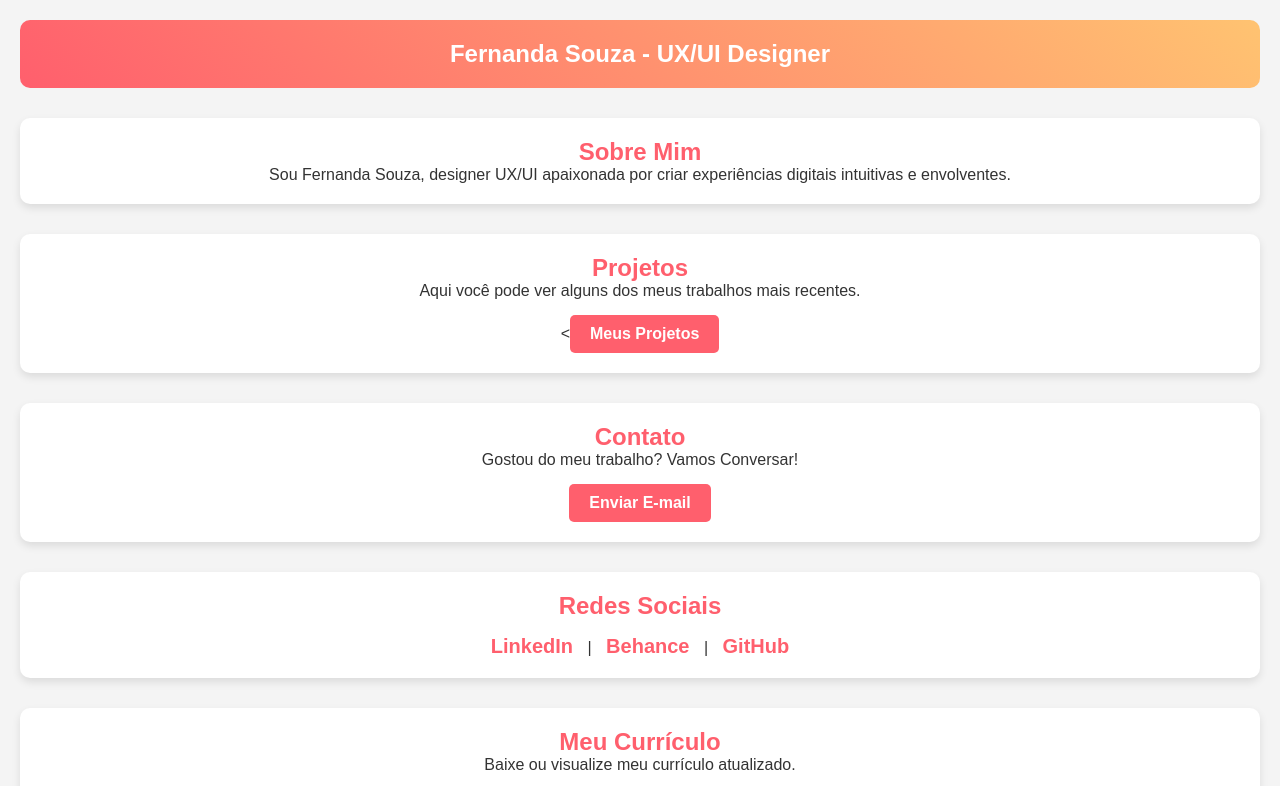
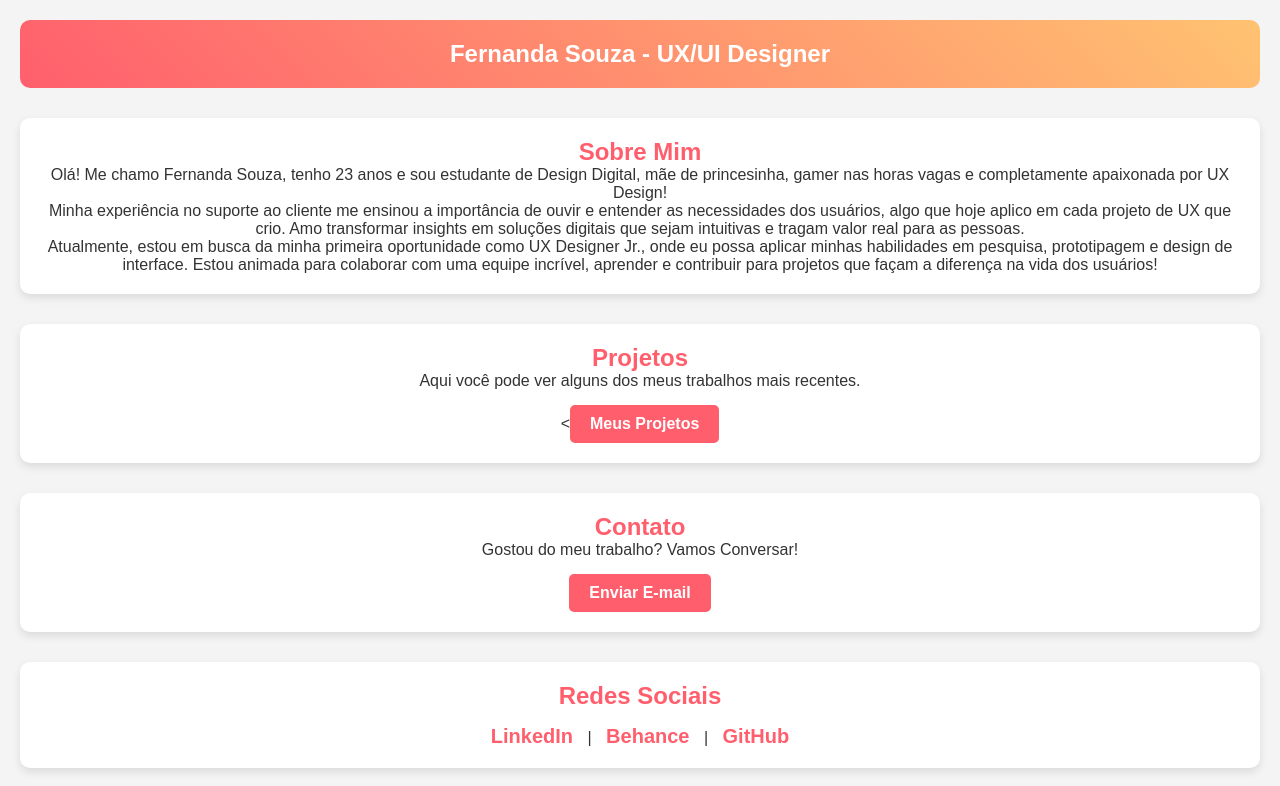
Before and after one commit to ruivosaa/portfolio, a plain HTML site: page index.html in a window 1280 px wide. Shown: the top 786 px of the page. Drawn offline with Linux system fonts and the light colour scheme.

Commit message:
Update index.html

```diff
--- a/index.html
+++ b/index.html
@@ -69,7 +69,9 @@
 
     <section id="sobre">
         <h2>Sobre Mim</h2>
-        <p>Sou Fernanda Souza, designer UX/UI apaixonada por criar experiências digitais intuitivas e envolventes.</p>
+        <p>Olá! Me chamo Fernanda Souza, tenho 23 anos e sou estudante de Design Digital, mãe de princesinha, gamer nas horas vagas e completamente apaixonada por UX Design! <br>
+        Minha experiência no suporte ao cliente me ensinou a importância de ouvir e entender as necessidades dos usuários, algo que hoje aplico em cada projeto de UX que crio. Amo transformar insights em soluções digitais que sejam intuitivas e tragam valor real para as pessoas.<br>
+Atualmente, estou em busca da minha primeira oportunidade como UX Designer Jr., onde eu possa aplicar minhas habilidades em pesquisa, prototipagem e design de interface. Estou animada para colaborar com uma equipe incrível, aprender e contribuir para projetos que façam a diferença na vida dos usuários!</p>
     </section>
 
     <section id="projetos">
```
